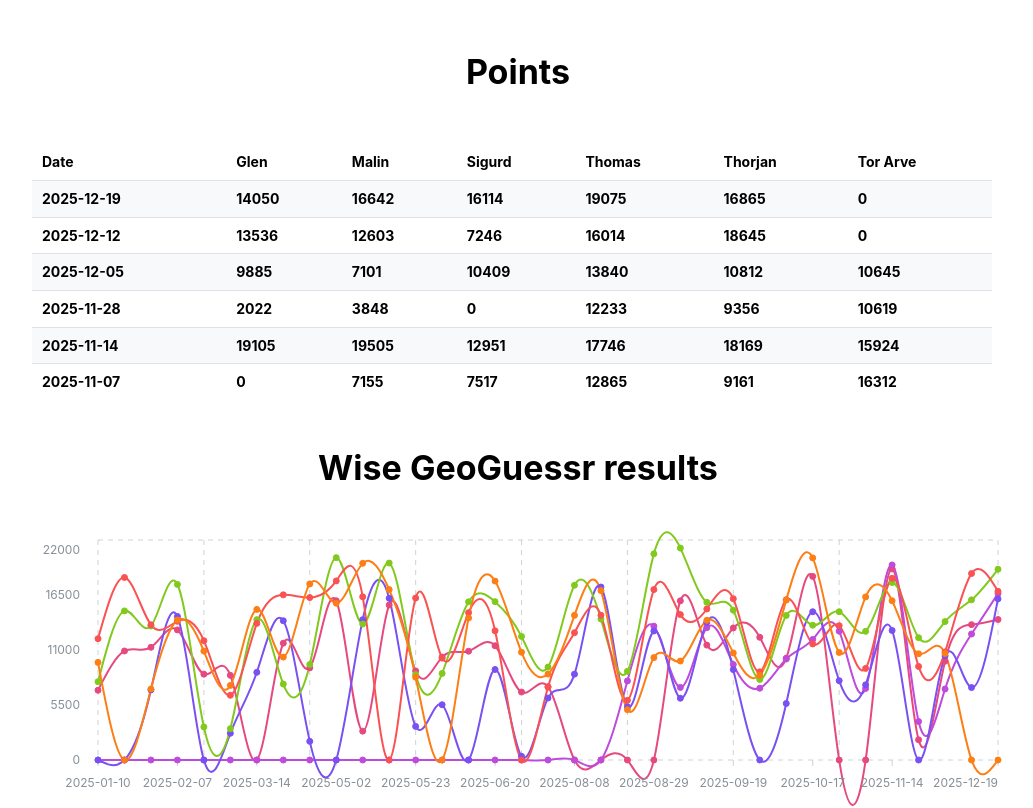
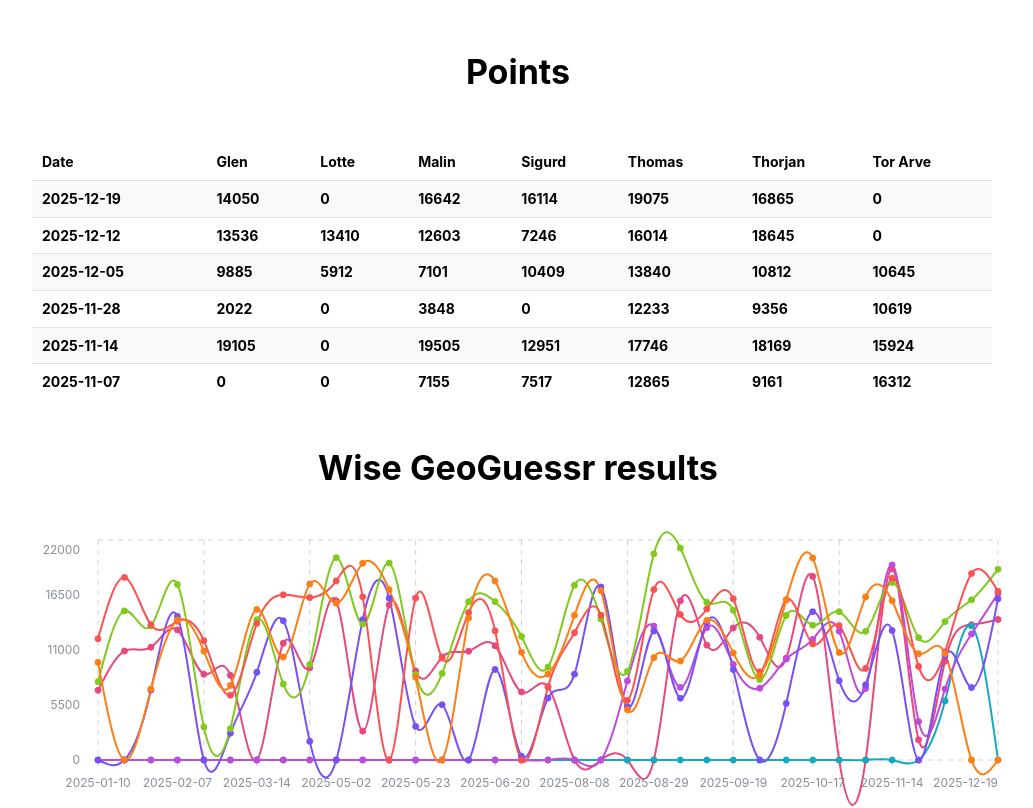
Before and after one commit to glensorbo/wise-geoguessr, a React (Vite) app: page / in a window 1280 px wide. Shown: the top 808 px of the page, without its empty margins (122-1155 px from the left). Built offline with nearby package versions, Linux system fonts and the light colour scheme.

Commit message:
Adds lotte to charts and table

```diff
--- a/src/pages/Home.page.tsx
+++ b/src/pages/Home.page.tsx
@@ -13,6 +13,7 @@ export const HomePage = () => {
     { name: 'Tor Arve', color: 'orange.6' },
     { name: 'Sigurd', color: 'violet.6' },
     { name: 'Malin', color: 'grape.6' },
+    { name: 'Lotte', color: 'cyan.6' },
   ];
 
   chartSeries.sort((a, b) => a.name.localeCompare(b.name));
```
